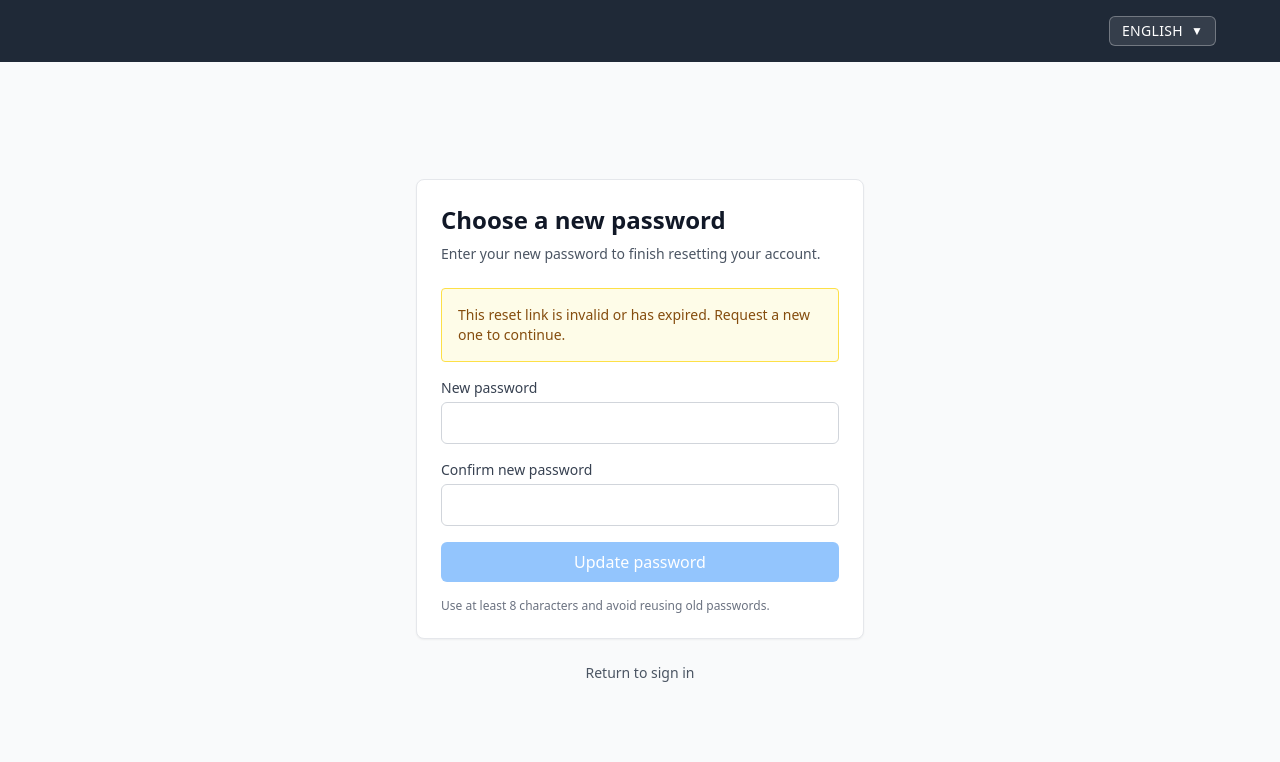
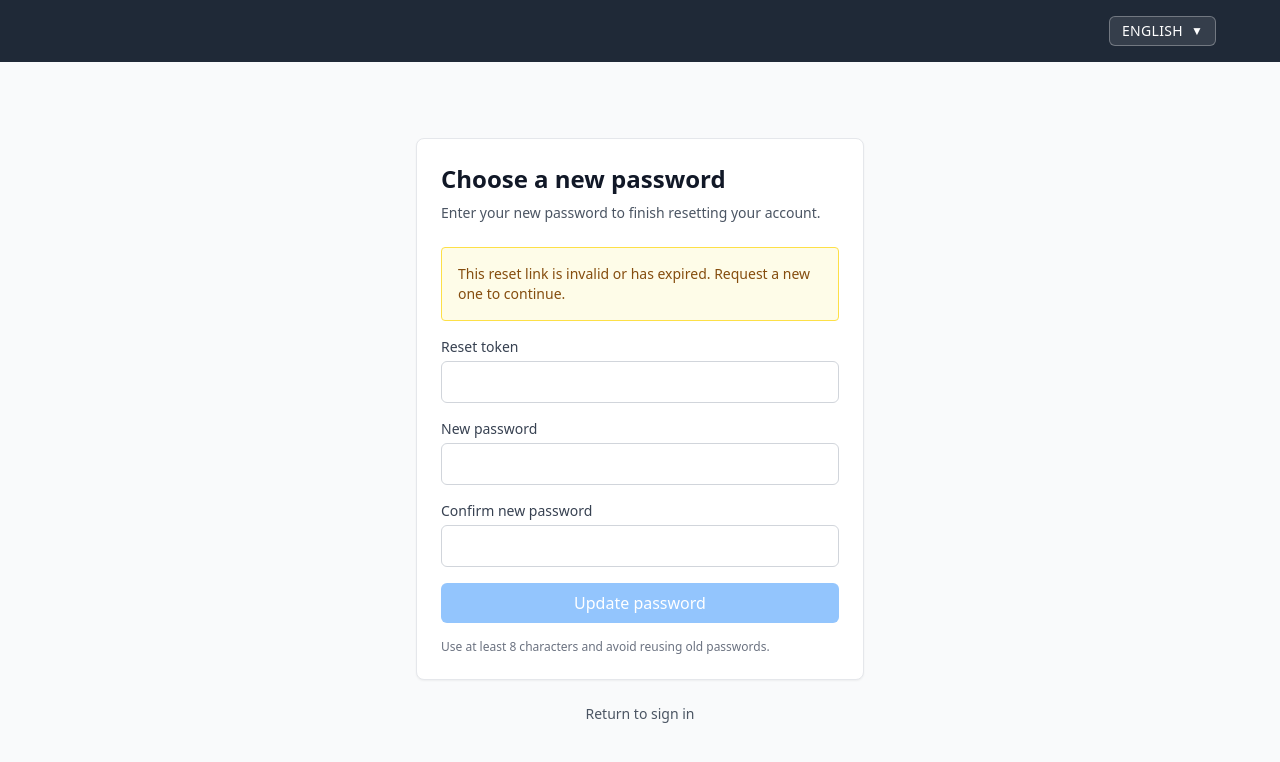
Before and after one commit to homeputers/ebal-v2, a React (Vite) app in the folder apps/web/: page /en/reset-password in a window 1280 px wide. Shown: the top 762 px of the page. Built offline with nearby package versions, Linux system fonts and the light colour scheme.

Commit message:
fix(web): allow manual reset token entry

```diff
--- a/apps/web/src/locales/en/auth.json
+++ b/apps/web/src/locales/en/auth.json
@@ -40,6 +40,7 @@
     "title": "Choose a new password",
     "description": "Enter your new password to finish resetting your account.",
     "fields": {
+      "token": "Reset token",
       "newPassword": "New password",
       "confirmPassword": "Confirm new password"
     },
--- a/apps/web/src/locales/es/auth.json
+++ b/apps/web/src/locales/es/auth.json
@@ -40,6 +40,7 @@
     "title": "Elige una nueva contraseña",
     "description": "Ingresa tu nueva contraseña para completar el restablecimiento.",
     "fields": {
+      "token": "Token de restablecimiento",
       "newPassword": "Nueva contraseña",
       "confirmPassword": "Confirmar contraseña"
     },
--- a/apps/web/src/pages/auth/ResetPasswordPage.tsx
+++ b/apps/web/src/pages/auth/ResetPasswordPage.tsx
@@ -20,14 +20,22 @@ export default function ResetPasswordPage() {
   const language = params.lang;
   const navigate = useNavigate();
   const [searchParams] = useSearchParams();
-  const token = searchParams.get('token') ?? '';
+  const initialToken = searchParams.get('token') ?? '';
   const resetPasswordMutation = useResetPassword();
   const [hasInvalidTokenError, setHasInvalidTokenError] = useState(false);
+  const [invalidTokenValue, setInvalidTokenValue] = useState<string | null>(null);
+  const [allowManualTokenEntry, setAllowManualTokenEntry] = useState(
+    initialToken.trim().length === 0,
+  );
 
   const schema = useMemo(
     () =>
       z
         .object({
+          token: z
+            .string()
+            .trim()
+            .min(1, { message: tValidation('required') }),
           newPassword: z
             .string()
             .min(MIN_PASSWORD_LENGTH, {
@@ -52,36 +60,70 @@ export default function ResetPasswordPage() {
     register,
     handleSubmit,
     reset,
+    watch,
+    setError,
+    clearErrors,
     formState: { errors, isSubmitting },
   } = useForm<ResetPasswordForm>({
     resolver: zodResolver(schema),
     defaultValues: {
+      token: initialToken,
       newPassword: '',
       confirmPassword: '',
     },
   });
 
-  const isTokenMissing = token.trim().length === 0;
+  const tokenValue = watch('token') ?? '';
+  const trimmedTokenValue = tokenValue.trim();
+  const isTokenMissing = trimmedTokenValue.length === 0;
   const resetLinkWarningMessage = t('resetPassword.notifications.missingToken');
-  const shouldShowResetLinkWarning = isTokenMissing || hasInvalidTokenError;
+  const shouldShowResetLinkWarning = (allowManualTokenEntry && isTokenMissing) || hasInvalidTokenError;
 
   useEffect(() => {
+    reset({
+      token: initialToken,
+      newPassword: '',
+      confirmPassword: '',
+    });
+    setAllowManualTokenEntry(initialToken.trim().length === 0);
     setHasInvalidTokenError(false);
-  }, [token]);
+    setInvalidTokenValue(null);
+    clearErrors('token');
+  }, [initialToken, reset, clearErrors]);
+
+  useEffect(() => {
+    if (invalidTokenValue === null) {
+      return;
+    }
+
+    if (tokenValue !== invalidTokenValue) {
+      setHasInvalidTokenError(false);
+      setInvalidTokenValue(null);
+      clearErrors('token');
+    }
+  }, [tokenValue, invalidTokenValue, clearErrors]);
 
   const onSubmit = handleSubmit(async (values) => {
-    if (isTokenMissing) {
+    const rawToken = values.token;
+    const normalizedToken = rawToken.trim();
+
+    if (!normalizedToken) {
       toast.error(resetLinkWarningMessage);
+      setError('token', { type: 'manual', message: resetLinkWarningMessage });
       return;
     }
 
     try {
       await resetPasswordMutation.mutateAsync({
-        token,
+        token: normalizedToken,
         newPassword: values.newPassword,
       });
       toast.success(t('resetPassword.notifications.success'));
-      reset();
+      reset({
+        token: initialToken,
+        newPassword: '',
+        confirmPassword: '',
+      });
       navigate(buildLanguagePath(language, 'login'));
     } catch (error) {
       let responseMessage: string | null = null;
@@ -90,7 +132,11 @@ export default function ResetPasswordPage() {
       if (isAxiosError(error)) {
         const status = error.response?.status ?? 0;
         if ([400, 404, 410].includes(status)) {
+          const attemptedToken = rawToken;
           setHasInvalidTokenError(true);
+          setInvalidTokenValue(attemptedToken);
+          setAllowManualTokenEntry(true);
+          setError('token', { type: 'manual', message: resetLinkWarningMessage });
           fallbackMessage = resetLinkWarningMessage;
         }
 
@@ -135,6 +181,23 @@ export default function ResetPasswordPage() {
         </div>
       ) : null}
       <form className="mt-4 space-y-4" onSubmit={onSubmit} noValidate>
+        {allowManualTokenEntry ? (
+          <div>
+            <label className="block text-sm font-medium text-gray-700" htmlFor="token">
+              {t('resetPassword.fields.token')}
+            </label>
+            <input
+              id="token"
+              type="text"
+              autoComplete="off"
+              className="mt-1 w-full rounded-md border border-gray-300 p-2 focus:border-blue-500 focus:outline-none focus:ring-2 focus:ring-blue-500"
+              {...register('token')}
+            />
+            {errors.token ? <p className="mt-1 text-sm text-red-600">{errors.token.message}</p> : null}
+          </div>
+        ) : (
+          <input type="hidden" {...register('token')} />
+        )}
         <div>
           <label className="block text-sm font-medium text-gray-700" htmlFor="newPassword">
             {t('resetPassword.fields.newPassword')}
@@ -167,11 +230,7 @@ export default function ResetPasswordPage() {
         </div>
         <button
           type="submit"
-          disabled={
-            isSubmitting ||
-            resetPasswordMutation.isPending ||
-            isTokenMissing
-          }
+          disabled={isSubmitting || resetPasswordMutation.isPending || isTokenMissing}
           className="w-full rounded-md bg-blue-600 px-4 py-2 text-white transition hover:bg-blue-700 disabled:cursor-not-allowed disabled:bg-blue-300"
         >
           {t('resetPassword.actions.submit')}
```
